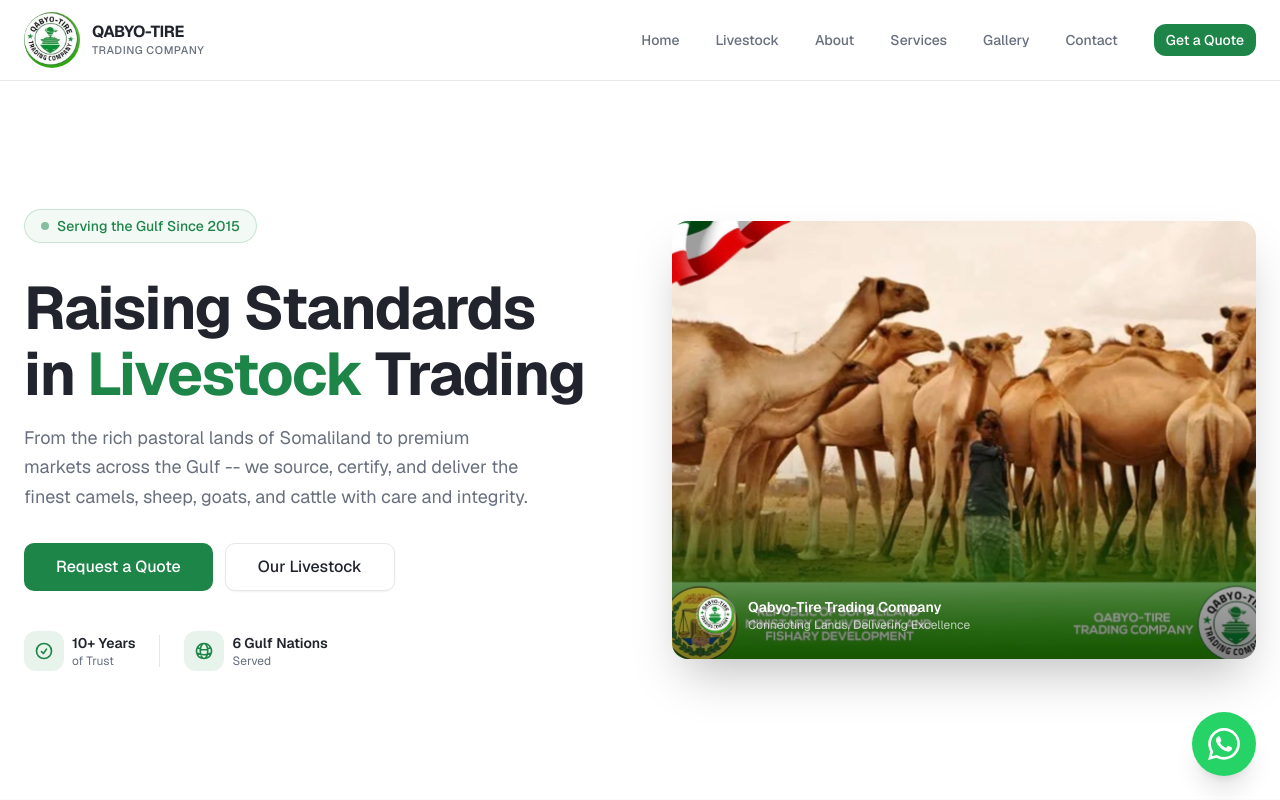
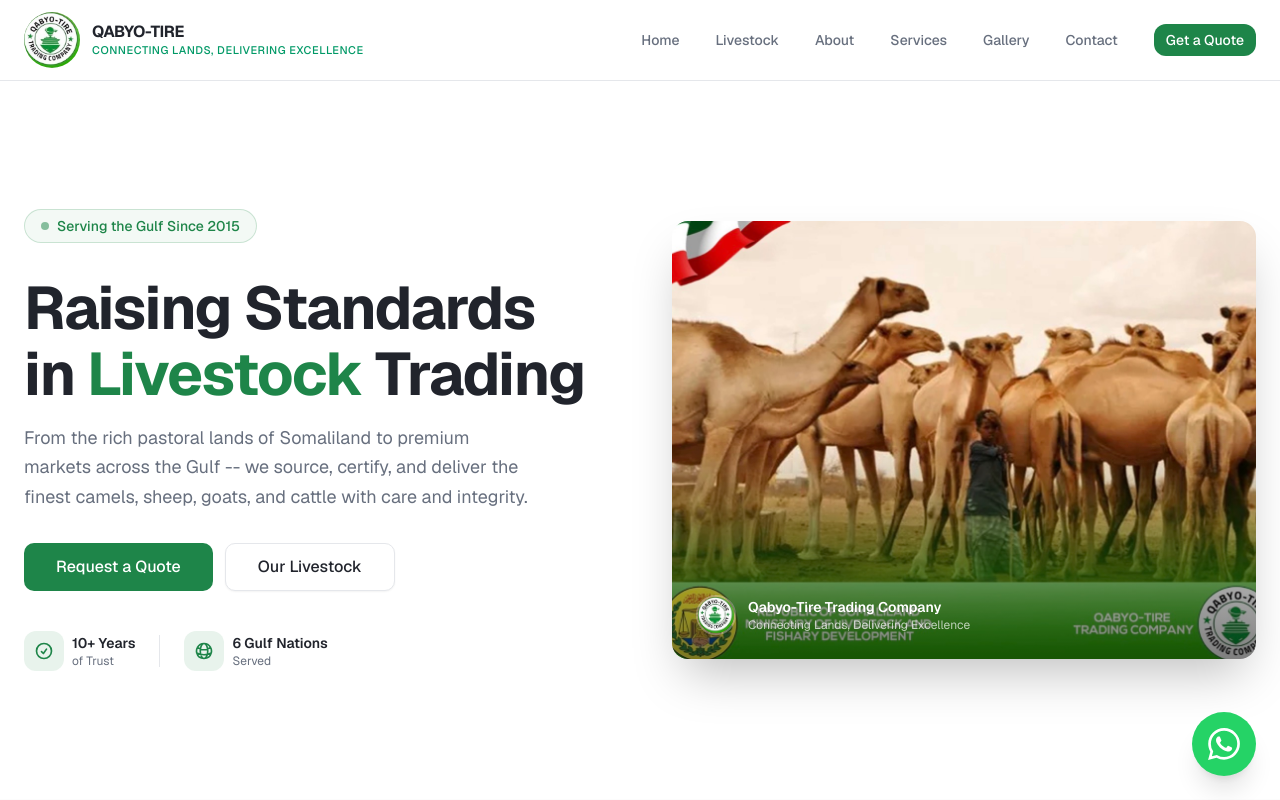
Before and after one commit to mgxz9p8kyx-crypto/1, a Next.js app: page / in a window 1280 px wide. Shown: the top 800 px of the page. Built offline with nearby package versions, Linux system fonts and the light colour scheme.

Commit message:
feat: add company slogan to navbar
- Replaced 'Trading Company' with 'Connecting Lands, Delivering Excellence' slogan
- Styled slogan in emerald color for brand consistency
- Slogan now displays in navbar next to company name

```diff
--- a/components/navbar.tsx
+++ b/components/navbar.tsx
@@ -38,7 +38,7 @@ export function Navbar() {
           <Logo className="h-14 w-14" />
           <div className="flex flex-col">
             <span className="text-base font-bold text-foreground tracking-tight leading-tight">QABYO-TIRE</span>
-            <span className="text-[11px] font-medium text-muted-foreground tracking-wider uppercase">Trading Company</span>
+            <span className="text-[11px] font-medium text-emerald-600 tracking-wider uppercase">Connecting Lands, Delivering Excellence</span>
           </div>
         </Link>
 
```
